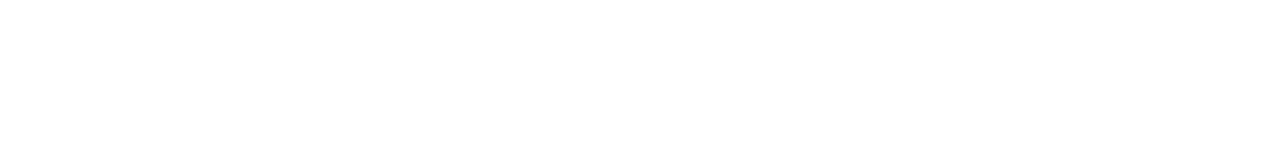
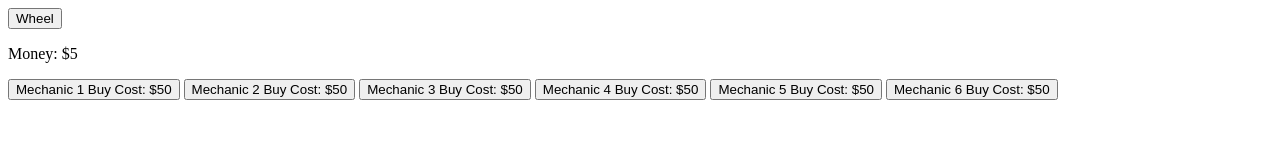
Before and after one commit to LucaCallus/webdev, a plain HTML site: page index.html in a window 1280 px wide. Drawn offline with Linux system fonts and the light colour scheme.

Commit message:
basic html and functionality

```diff
--- a/index.html
+++ b/index.html
@@ -2,8 +2,26 @@
 <html lang="en">
     <head>
         <title>title</title>
+        <style></style>
+        <script src="logic.js"></script>
     </head>
     <body>
+        <header></header>
 
+        <div>
+            <button id="wheelButton">Wheel</button>
+            <p>Money: $<span id="money"></span></p>
+        </div>
+
+        <div>
+            <button id="mechanic1">Mechanic 1 Buy Cost: $<span id="cost1">50</span></button>
+            <button id="mechanic2">Mechanic 2 Buy Cost: $<span id="cost2">50</span></button>
+            <button id="mechanic3">Mechanic 3 Buy Cost: $<span id="cost3">50</span></button>
+            <button id="mechanic4">Mechanic 4 Buy Cost: $<span id="cost4">50</span></button>
+            <button id="mechanic5">Mechanic 5 Buy Cost: $<span id="cost5">50</span></button>
+            <button id="mechanic6">Mechanic 6 Buy Cost: $<span id="cost6">50</span></button>
+        </div>
+
+        <footer></footer>
     </body>
 </html>
--- /dev/null
+++ b/logic.js
@@ -0,0 +1,34 @@
+let money = 0;
+let rate = 1;
+let cost = [10, 50, 50, 50, 50, 50];
+
+function count(){
+    money += rate;
+    document.querySelector("#money").innerHTML = money;
+}
+
+setInterval(count, 1000)
+
+function upgrade(index, costNo){
+    if(money >= cost[index]){
+        money -= cost[index];
+        cost[index] = Math.round(2.5 * cost[index]);
+        document.querySelector(`${costNo}`).innerHTML = cost[index];
+    }
+    else alert("Not Enough Money");
+}
+
+document.addEventListener("DOMContentLoaded", () => {
+    document.querySelector("#money").innerHTML = money;
+
+    document.querySelector("#wheelButton").onclick = count;
+
+    // Add onclick property for each mechanic
+    for(let i=0; i<6; i++){
+        document.querySelector(`#mechanic${i+1}`).onclick = () => upgrade(i, `#cost${i+1}`);
+    }
+    // mechanic (for each one) - need to: increase cost, increase $/s, check if player has enough money
+
+
+
+})
```
